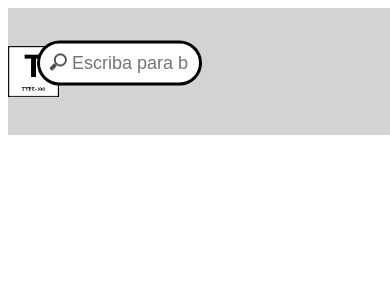
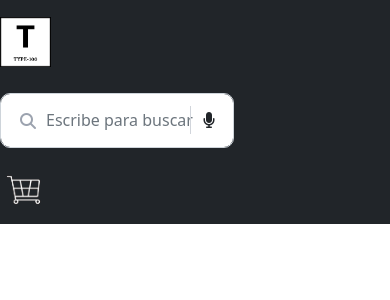
Before and after one commit to Alex13070/DIW, a PHP site: page /BarraBuscadora/barra.html in a window 390 px wide. Shown: the top 300 px of the page. Run offline with PHP 8.4, Linux system fonts and the light colour scheme; some libraries are stand-ins or nearby versions.

Commit message:
responsive barra

```diff
--- a/public/BarraBuscadora/barra.html
+++ b/public/BarraBuscadora/barra.html
@@ -5,20 +5,38 @@
         <meta http-equiv="X-UA-Compatible" content="IE=edge">
         <meta name="viewport" content="width=device-width, initial-scale=1.0">
         <title>Document</title>
+        <link rel="website icon" type="png" href="./img/logoEditado.png">
+        <link rel="stylesheet" href="../css/bootstrap.css">
+        <script src="../js/fontAwesome.js" crossorigin="anonymous"></script>
+        <script src="../js/bootstrap.min.js"></script>
+        <link rel="stylesheet" href="../css/styles.css">
         <link rel="stylesheet" href="index.css" />
-
     </head>
     <body>
         <header>
-            <nav>
-                <div class="logo">
-                    <img src="/img/logoEditado.png">
+            <nav class="bg-dark">
+                <div class="logo col-md-3">
+                    <a href="#">
+                        <img src="/img/logoEditado.png">
+                    </a>
                 </div>
-                <div class="search-bar">
-                    <input type="text" placeholder="Escriba para buscar" class="src" autocomplete="off">
+                <div class="row height d-flex justify-content-center align-items-center">
+
+                    <div class="col-md-6">
+
+                      <div class="form">
+                        <i class="fa fa-search"></i>
+                        <input type="text" class="form-control form-input" placeholder="Escribe para buscar">
+                        <span class="left-pan"><i class="fa fa-microphone"></i></span>
+                      </div>
+
+                    </div>
+
                 </div>
-                <div class="carro">
-                    <i class="bi bi-cart4"></i>
+                <div class="carro col-md-3">
+                    <a href="#">
+                        <img src="/img/carro.jpg">
+                    </a>
                 </div>
             </nav>
         </header>
--- a/public/BarraBuscadora/index.css
+++ b/public/BarraBuscadora/index.css
@@ -1,7 +1,16 @@
+header{
+    position: fixed;
+    top: 0;
+    left: 0;
+    width: 100vw;
+}
+
 nav{
-    width: 99vw;
+    display: flex;
+    justify-content: space-between;
+    min-width: 100vw;
     background: lightgray;
-    height: 15vh;
+    min-height: 10vh;
 }
 
 .logo,.carro{
@@ -11,46 +20,111 @@
 .logo img{
     margin-top: 1vh;
     width: 13vw;
-    height: 13vh;
-    aspect-ratio: 3/2;
+    height: 8vh;
     object-fit: contain;
-    /*mix-blend-mode: color-burn;*/
 }
 
 
 /*
 * Barra buscadora
 */
-.search-bar{
-    position: absolute;
-    top: 7.5vh;
-    left: 30vw;
-    transform: translate(-50%,-50%);
+.form{
+    left: -70%;
+    width: 35vw;
+    position: relative;
 }
 
-input{
-    margin: 0 0 0 5px;
+.form .fa-search{
+
+    position: absolute;
+    top:20px;
+    left: 20px;
+    color: #9ca3af;
+
 }
 
-input.src{
-    /*padding: 9px 10px 9px 26px; Esto para la transicion*/
-    padding: 9px 10px 9px 32px;
-    outline: none;
-    font-size: 18px;
-    border-radius: 40px;
-    color: #444;
-    border: 3px solid rgba(0, 0, 0, 1.5);
-    background: #fff url("/img/search-icon.png") no-repeat 9px center;
-    /*width: 1px; Transicion*/
-    width: 30vw;
-    transition: all .5s;
+.form span{
+
+    position: absolute;
+    right: 17px;
+    top: 13px;
+    padding: 2px;
+    border-left: 1px solid #d1d5db;
+
 }
 
-/*
-input.src:hover{
-    width: 180px;
-    background-color: #fff;
-    border-color: #8c10b3;
-    box-shadow: 0 0 5px #6dcff680;
+.left-pan{
+    padding-left: 7px;
 }
-*/
+
+.left-pan i{
+   padding-left: 10px;
+}
+
+.form-input{
+
+    height: 55px;
+    text-indent: 33px;
+    border-radius: 10px;
+}
+
+.form-input:focus{
+
+    box-shadow: none;
+    border:none;
+}
+
+.carro img{
+    margin-left: 5vw;
+    margin-top: 1vh;
+    width: 13vw;
+    height: 8vh;
+    object-fit: contain;
+    mix-blend-mode: lighten;
+}
+
+
+@media (max-width: 768px){
+    nav{
+        display: grid;
+
+    }
+    .form{
+        margin-top: 2vh;
+        margin-left: 88vw;
+    }
+    .carro img{
+        margin-left: -2%;
+    }
+}
+
+@media (max-width: 655px){
+    nav{
+        display: grid;
+
+    }
+    .form{
+        margin-top: 2vh;
+        margin-left: 120vw;
+        width: 50vw;
+    }
+    .carro img{
+        margin-left: -2%;
+    }
+}
+
+
+@media (max-width: 457px){
+    nav{
+        display: grid;
+
+    }
+    .form{
+        margin-top: 2vh;
+        margin-left: 140vw;
+        width: 60vw;
+    }
+    .carro img{
+        margin-left: -2%;
+    }
+}
```
Also changed, not shown: public/img/carro.jpg (added).
